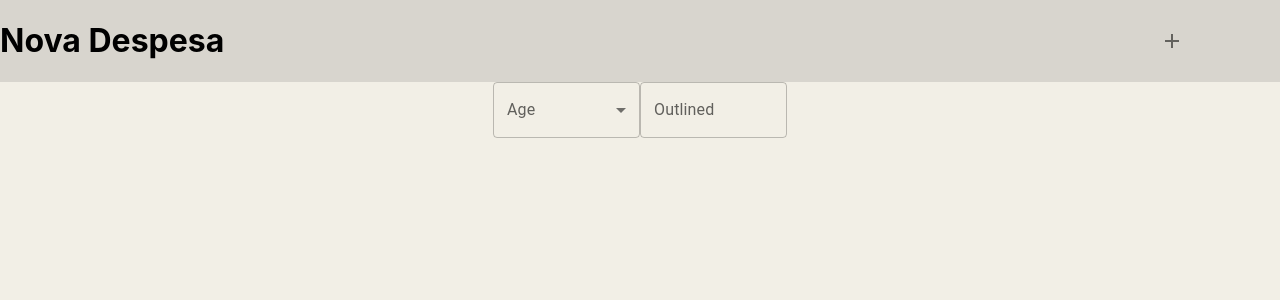
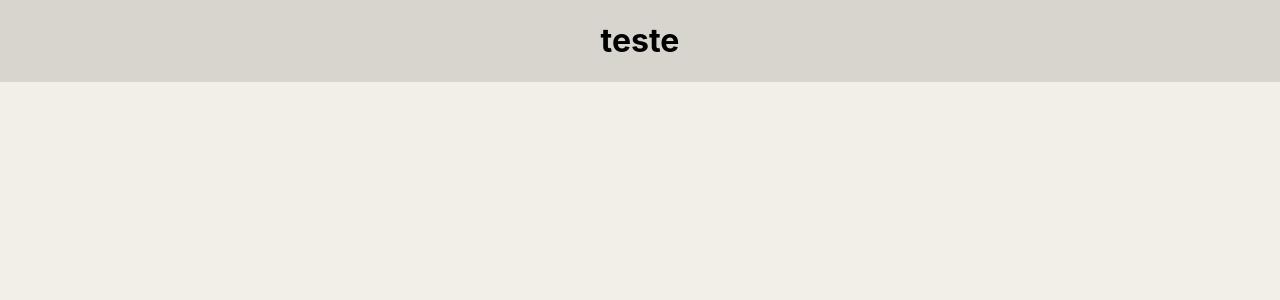
Before and after one commit to rcmertz/e-wallet, a React (Create React App) app: page / in a window 1280 px wide. Shown: the top 300 px of the page. Built offline with nearby package versions, Linux system fonts and the light colour scheme.

Commit message:
Cleaninglibs

```diff
--- a/src/App.jsx
+++ b/src/App.jsx
@@ -1,13 +1,14 @@
 import './App.css';
 import Login from './components/login/Login';
-import NewExpense from './components/expense/NewExpense';
+import NewExpense from './components/expense/Expense';
 import { BrowserRouter, Route, Routes } from 'react-router-dom';
+import Expense from './components/expense/Expense';
 
 function App() {
   return (
     <BrowserRouter>
       <Routes>
-        <Route path='/' element={<NewExpense />} />
+        <Route path='/' element={<Expense />} />
       </Routes>
     </BrowserRouter>
   );
--- a/src/components/expense/Expense.css
+++ b/src/components/expense/Expense.css
@@ -7,7 +7,7 @@
     width: 100%;
     background:#F2EFE6;
 }
-.expenseAction{
+.expense-action{
     display: flex;
     flex-direction: row;
     align-items: center;
--- /dev/null
+++ b/src/components/expense/Expense.jsx
@@ -0,0 +1,14 @@
+import Input from "../input/Input";
+import Button from "../button/Button";
+import "./Expense.css"
+
+
+export default function Expense() {
+  return (
+    <div className="expense">
+      <div className="expense-action">
+        <h1>teste</h1>
+      </div>
+    </div>
+  )
+}
--- a/src/components/expense/NewExpense.jsx
+++ /dev/null
@@ -1,55 +0,0 @@
-import Input from "../input/Input";
-import Button from "../button/Button";
-import "./Expense.css"
-import IconButton from '@mui/material/IconButton';
-import AddIcon from '@mui/icons-material/Add';
-import { TextField, InputLabel, FormControl, Select, MenuItem } from "@mui/material";
-
-
-export default function NewExpense() {
-    return (
-      <div className="expense">
-        <div className="expenseAction">
-          <div className="actTitulo">
-            <h1>Nova Despesa</h1>
-          </div>
-          <div className="actAction">
-          <IconButton aria-label="delete">
-          <AddIcon />
-       </IconButton>          </div>
-        </div>
-        <div className="expenseContent">
-
-        </div>
-        <div className="box">
-          <div className="item">
-              <FormControl fullWidth>
-              <InputLabel id="demo-simple-select-label">Age</InputLabel>
-              <Select
-                labelId="demo-simple-select-label"
-                id="demo-simple-select"
-                value={age}
-                label="Age"
-                onChange={handleChange}>
-                <MenuItem value={10}>Ten</MenuItem>
-                <MenuItem value={20}>Twenty</MenuItem>
-                <MenuItem value={30}>Thirty</MenuItem>
-              </Select>
-              </FormControl>
-          </div>
-          <div className="item">
-          <TextField id="outlined-basic" label="Outlined" variant="outlined" />
-          </div>
-        </div>
-        <div className="box">
-
-        </div>
-        <div className="box">
-
-        </div>
-      </div>
-    )
-  }
-  function handleChange (){
-  }
-  var age = '';
--- a/src/components/login/Login.jsx
+++ b/src/components/login/Login.jsx
@@ -15,12 +15,12 @@ export default function Login() {
           </div>
           <div className="input-group">
             <div className="text-input">
-              <label for ="email">E-mail</label>
+              <label for="email">E-mail</label>
               <Input id='email' type='email'></Input>
             </div>
             <div className="text-input">
-            <label for ="senha">Senha</label>
-              <Input id='senha' type='password'></Input>
+              {/* <label for ="senha">Senha</label> */}
+              <Input id='senha' type='password'>Senha</Input>
             </div>
           </div>
           <div className="button">
```
Also changed, not shown: src/components/expense/MyExpense.jsx (deleted), 1 other file (tests, documents, lock files or other folders).
